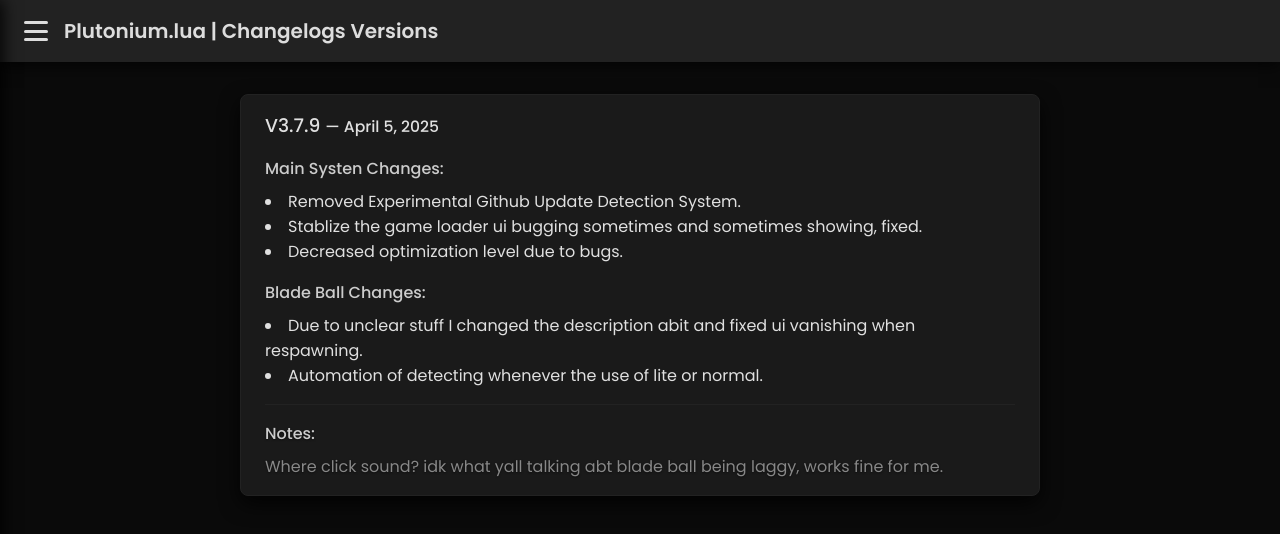
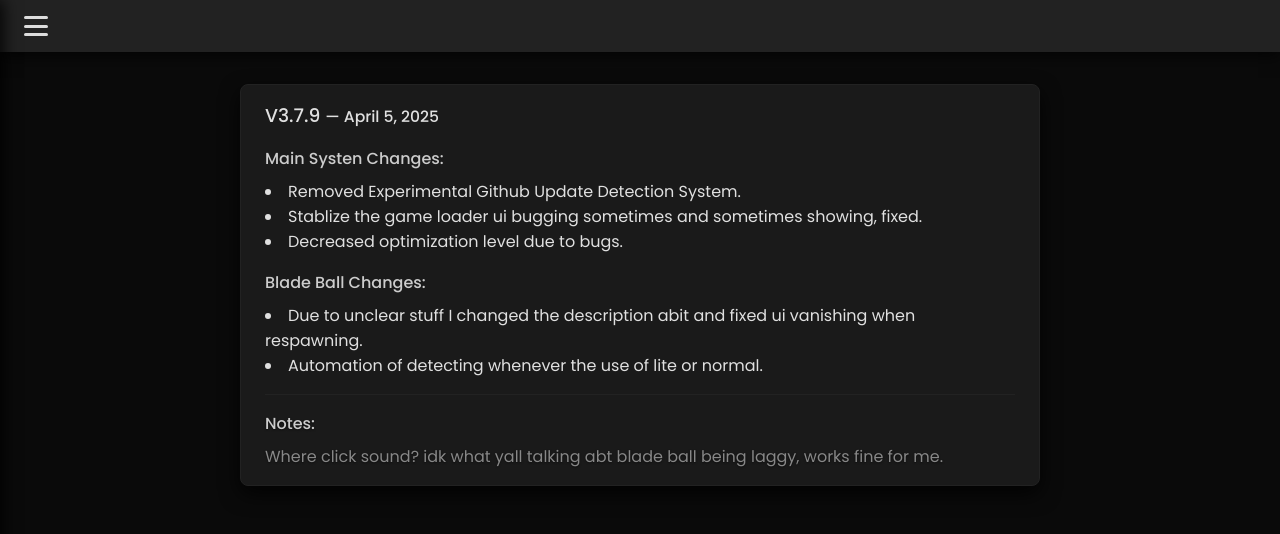
Before and after one commit to PawsThePaws/Plutonium.Changelogs, a plain HTML site: page index.html in a window 1280 px wide. Drawn offline with Linux system fonts and the light colour scheme.

Commit message:
Update index.html

```diff
--- a/index.html
+++ b/index.html
@@ -214,7 +214,6 @@
 <body>
   <nav class="navbar">
     <div class="burger" id="burger"><span></span><span></span><span></span></div>
-    <div class="nav-title">Plutonium.lua | Changelogs <span id="versions-title" class="versions-title">Versions</span></div>
   </nav>
 
   <aside class="side-menu" id="side-menu" aria-label="Versions menu">
```
